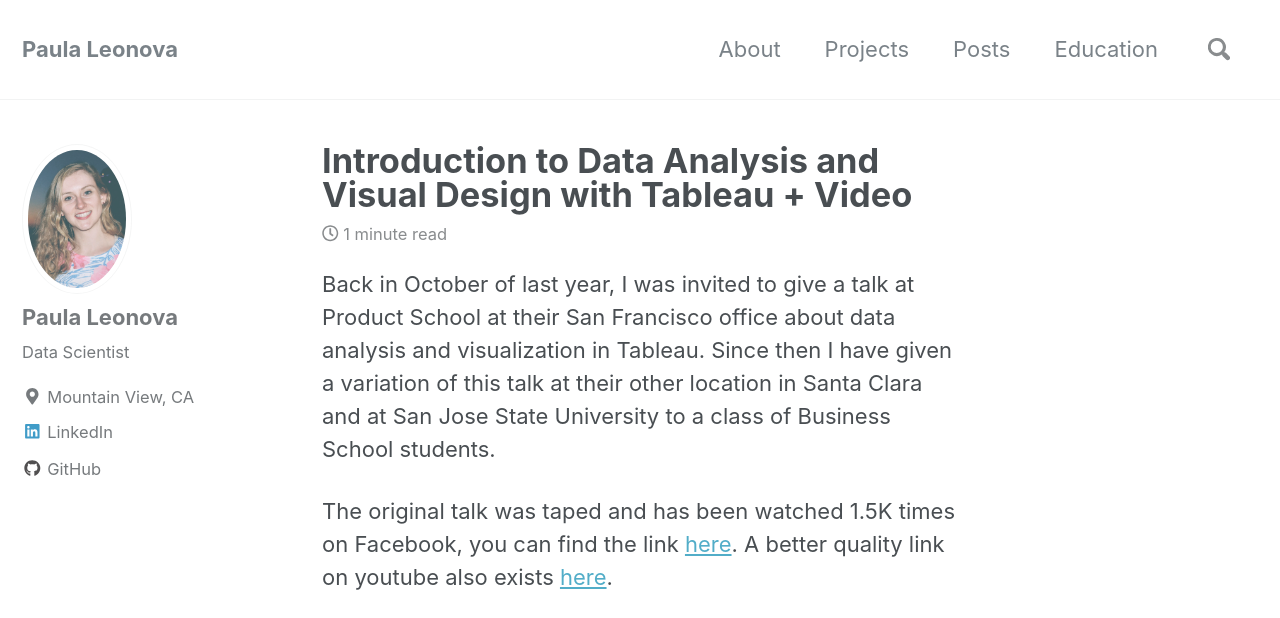
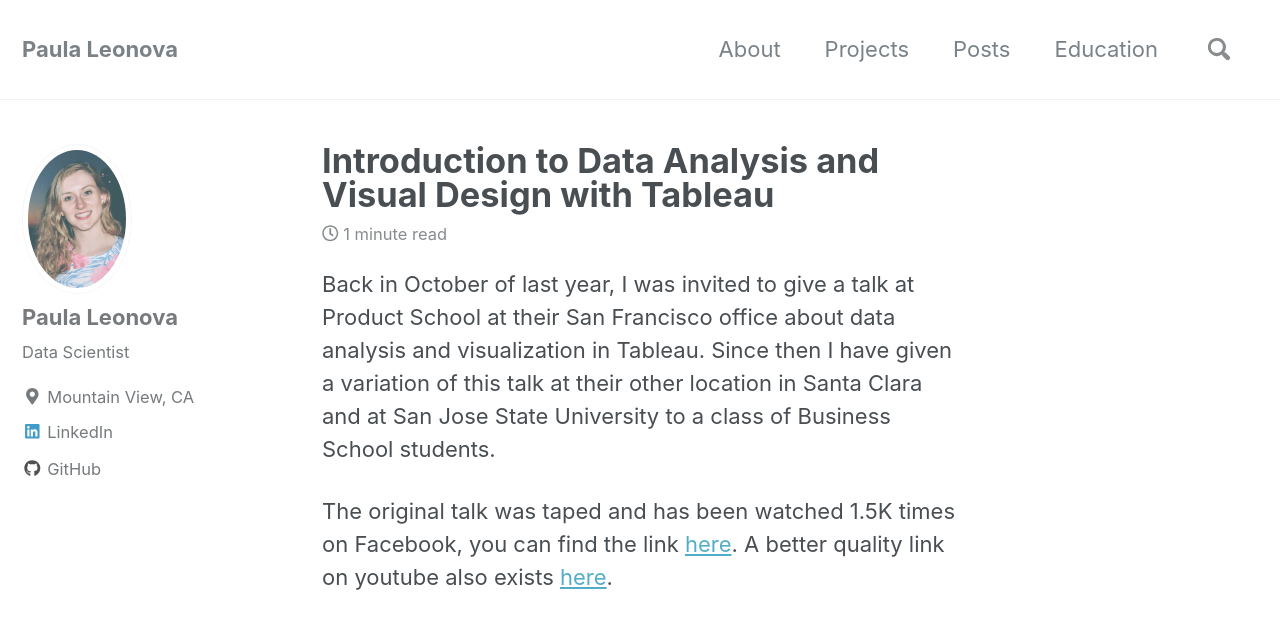
Before and after one commit to pleonova/pleonova.github.io, a Jekyll site: the page built from _posts/2018-08-03-visualization-tableau.md, in a window 1280 px wide and 900 px high, cut to the strip 0-618 px from the top of the window. Built offline with Jekyll 4.4.1, drawn with Linux system fonts in a browser that asks for light colours; nearby versions of some CDN libraries.

Commit message:
Remove height and adjust width

```diff
--- a/_posts/2018-08-03-visualization-tableau.md
+++ b/_posts/2018-08-03-visualization-tableau.md
@@ -1,5 +1,5 @@
 ---
-title: "Introduction to Data Analysis and Visual Design with Tableau + Video"
+title: "Introduction to Data Analysis and Visual Design with Tableau"
 date: 2018-08-03
 tags: [Visualizations, Tableau, Talks, Tutorials]
 excerpt: "A talk I gave about visualizaions in Tableau, including resources."
@@ -13,7 +13,7 @@
 <iframe width="640" height="360" src="https://www.youtube.com/watch?v=JZ1rGCAcQC0&t" frameborder="0" allowfullscreen></iframe>
 
 
-<iframe src= "https://public.tableau.com/views/WhatdidIdoinMay2017/Activity1vsActivity2?:showVizHome=no&:embed=true" width="90%" height="500"></iframe>
+<iframe src= "https://public.tableau.com/views/WhatdidIdoinMay2017/Activity1vsActivity2?:showVizHome=no&:embed=true" width="50%" ></iframe>
 
 In this 20 minute talk, I presented some general tips for creating data reports as well as how to build indepth and dynamic dashboards in Tableau. The second part of the talk goes into detail about how to build various types of visualizations, which includes 5-25 second instructional video clips that I go over. There was also a brief 15 minute Q&A section at the end for those topics that I may have missed.
 
```
